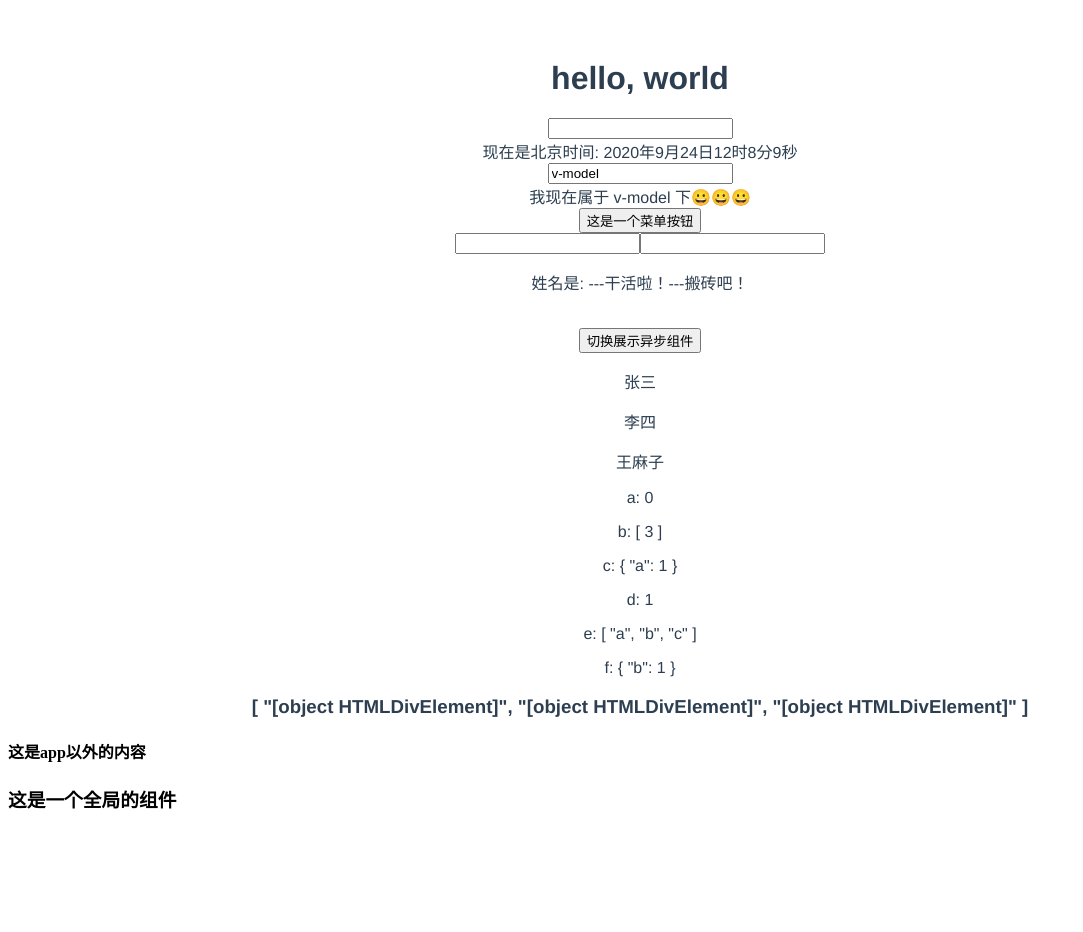
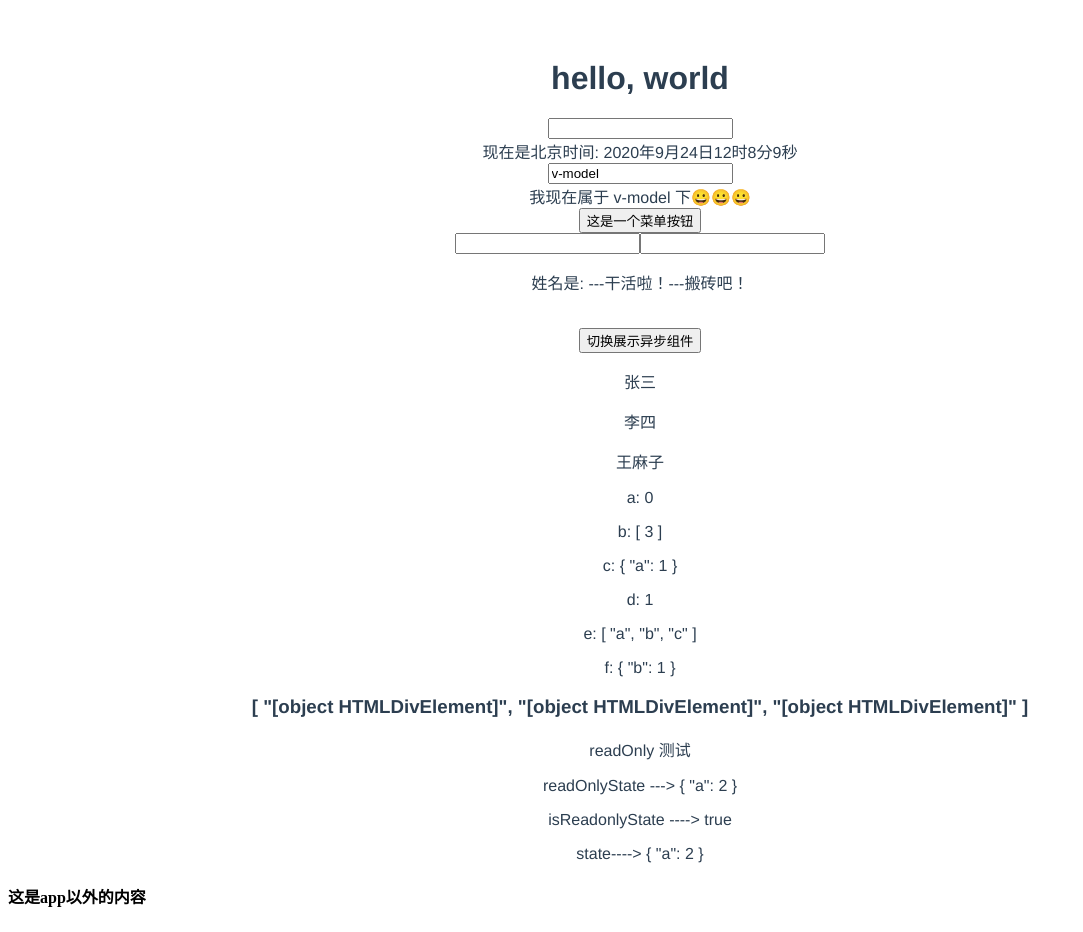
Before and after one commit to ddmy/vue-next-study, a Vue app: page / in a window 1280 px wide. Shown: the top 932 px of the page, without its empty margins (0-1083 px from the left). Before the commit the page ends 830 px from the top, so only its background shows below. Built offline with nearby package versions, Linux system fonts and the light colour scheme.

Commit message:
readonly

```diff
--- a/src/App.vue
+++ b/src/App.vue
@@ -14,6 +14,7 @@
   <asyncCom v-if="!asyncComHidden"></asyncCom>
   <forRef></forRef>
   <testCom></testCom>
+  <readOnly></readOnly>
 </template>
 
 <script>
@@ -23,6 +24,7 @@ import Timer from './components/timer.vue'
 import vModel from './components/vModel.vue'
 import forRef from './components/forRef.vue'
 import testCom from './components/test.vue'
+import readOnly from './components/readOnly.vue'
 const asyncCom = defineAsyncComponent(() => import('./components/async.vue'))
 export default {
   name: 'App',
@@ -31,7 +33,8 @@ export default {
     vModel,
     asyncCom,
     forRef,
-    testCom
+    testCom,
+    readOnly
   },
   mounted() {
       console.log('app 入口组件挂载完毕')
--- /dev/null
+++ b/src/components/readOnly.vue
@@ -0,0 +1,30 @@
+<template>
+  <div>
+    readOnly 测试
+    <p>readOnlyState ---> {{ readOnlyState }}</p>
+    <p>isReadonlyState ----> {{ isReadonlyState }}</p>
+    <p>state----> {{ state }}</p>
+  </div>
+</template>
+
+<script>
+import { readonly, isReadonly, reactive, onMounted } from 'vue'
+export default {
+  name: 'readOnly',
+  setup() {
+    const state = reactive({a: 1})
+    const readOnlyState = readonly(state)
+    onMounted(() => {
+      setTimeout(() => {
+        state.a = 2
+        readOnlyState.a = 10
+      }, 2000)
+    })
+    return {
+      readOnlyState,
+      isReadonlyState: isReadonly(readOnlyState),
+      state
+    }
+  }
+}
+</script>
```
